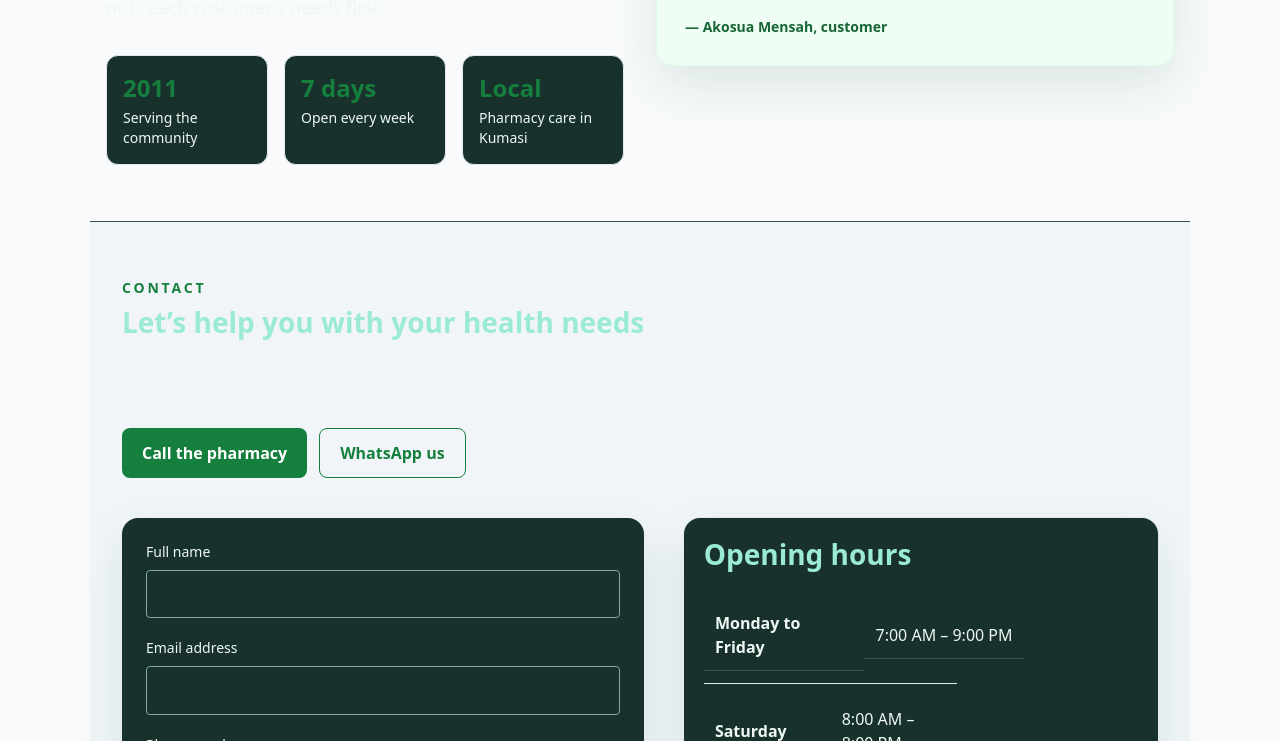
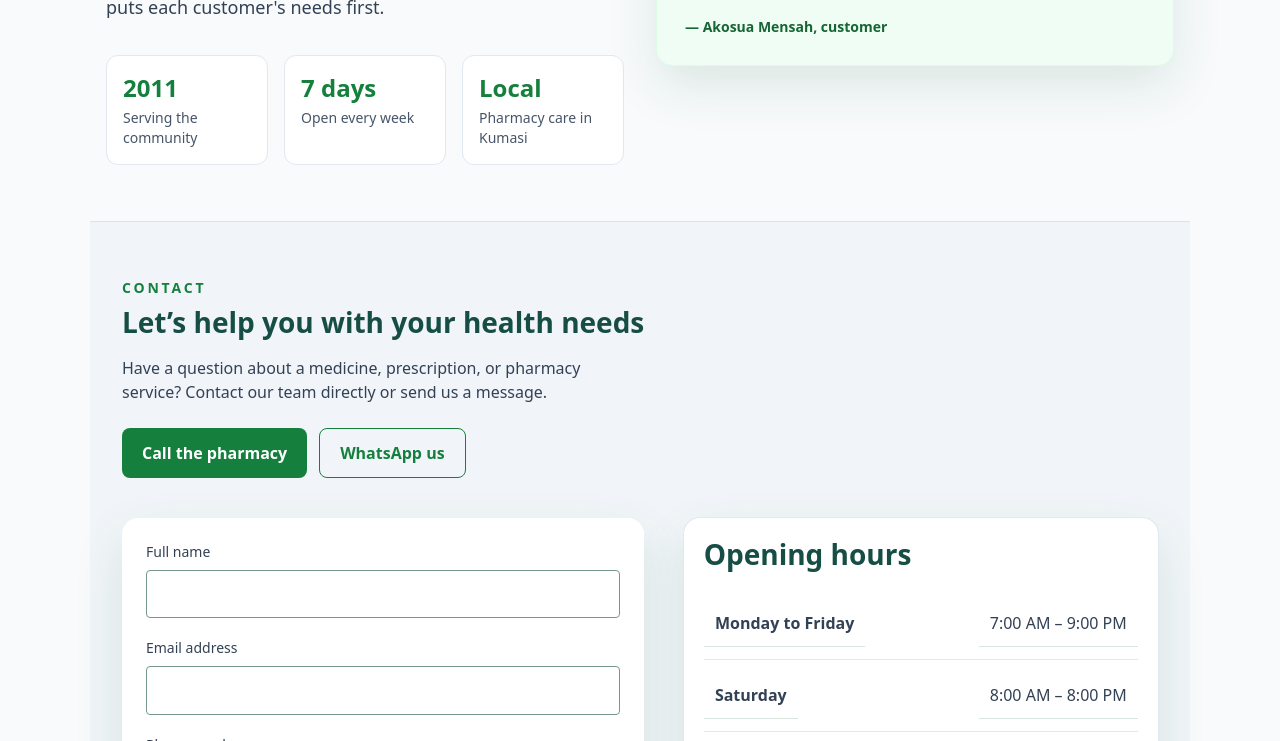
Before and after one commit to DavidTettehPadi/adepa-pharmacy, a plain HTML site: page index.html in a window 1280 px wide. Shown: the part 2059-2800 px from the top of the page. Drawn offline with nearby package versions, Linux system fonts and the dark colour scheme.

Commit message:
Fix opening hours layout and simplify contact CSS

```diff
--- a/styles.css
+++ b/styles.css
@@ -310,26 +310,24 @@ blockquote footer {
 }
 
 #contact aside dl {
-  display: flex;
-  flex-wrap: wrap;
+  width: 100%;
   max-width: var(--hours-width);
   margin: 0;
 }
 
 #contact aside dt,
 #contact aside dd {
+  margin: 0;
   padding: var(--space-3);
   border-bottom: var(--border-width) solid var(--color-border-subtle);
 }
 
 #contact aside dt {
-  flex: 1 1 50%;
   font-weight: 750;
 }
 
 #contact aside dd {
-  flex: 1 1 50%;
-  margin: 0;
+  white-space: nowrap;
 }
 
 fieldset {
@@ -450,11 +448,6 @@ body > footer p {
     margin-left: 0.75rem;
   }
 
-  #contact aside dl {
-    display: grid;
-    grid-template-columns: 1fr 1fr;
-  }
-}
 
 @media (min-width: 64rem) {
   body {
@@ -466,52 +459,9 @@ body > footer p {
   }
 }
 
-@media (prefers-color-scheme: dark) {
-  :root {
-    --color-page: #10211e;
-    --color-surface: #18312d;
-    --color-surface-muted: #23443e;
-    --color-text: #eef7f3;
-    --color-brand: #207b70;
-    --color-brand-strong: #0b3530;
-    --color-link: #8ce5cf;
-    --color-link-hover: #c1f8e8;
-    --color-heading: #9aead6;
-    --color-border: #3c665d;
-    --color-border-subtle: #30554d;
-    --color-accent: #ffbf66;
-    --color-on-brand: #ffffff;
-    --color-input-border: #80aa9f;
-    --color-shadow: rgb(0 0 0 / 25%);
-  }
-
   body {
     background: var(--color-page);
     color: var(--color-text);
-  }
-
-  #services article,
-  .gallery figure,
-  .gallery figcaption,
-  #contact form,
-  #contact aside,
-  .bg-white {
-    background: var(--color-surface) !important;
-  }
-
-  #services article p,
-  .gallery figcaption,
-  .text-slate-600,
-  .text-slate-700,
-  .text-slate-800 {
-    color: var(--color-text) !important;
-  }
-
-  #services h3,
-  main > section:not(.hero) h2,
-  #contact aside h2,
-  .text-slate-900 {
-    color: var(--color-heading) !important;
   }
 
   input:not([type="radio"]),
@@ -519,4 +469,3 @@ body > footer p {
     color: var(--color-text);
     background: #18312d;
   }
-}
```
